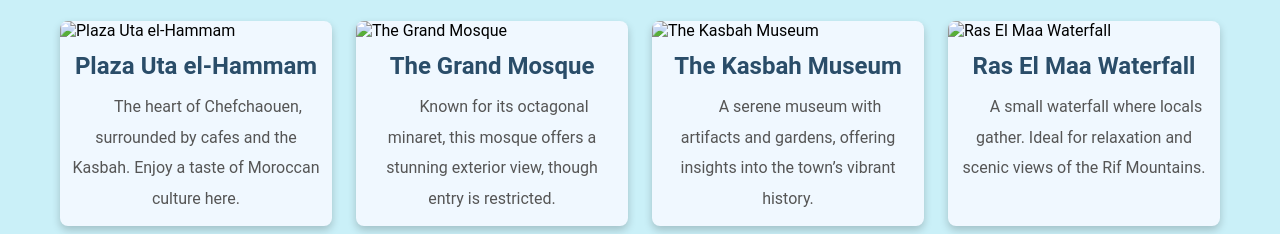
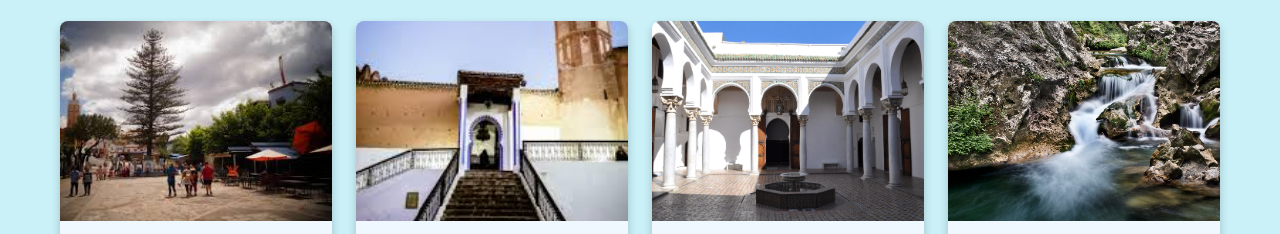
Before and after one commit to aszteroid/L0124089_AzZahraSamPutri_LearningLabs, a plain HTML site: page City.html in a window 1280 px wide. Shown: the part 514-748 px from the top of the page. Drawn offline with Linux system fonts and the light colour scheme; the site is published under a folder, as on GitHub Pages, so addresses that start at the root find nothing.

Commit message:
Update City.html

```diff
--- a/City.html
+++ b/City.html
@@ -9,7 +9,6 @@
 </head>
 
 <body bgcolor="caf0f8">
-    <!--Header-->
     <header>
         <div class="main-container">
             <div class="nav">
@@ -27,7 +26,6 @@
         </div>
     </header>
 
-    <!-- Main Content for City -->
     <section id="city">
         <div class="city main-container">
             <h1 class="section-title city-title">Strolling Around Chefchaouen</h1>
@@ -51,7 +49,7 @@
 
             <div class="places-grid">
                 <div class="place-card">
-                    <img src="/images/plaza.jpeg" alt="Plaza Uta el-Hammam" class="place-image">
+                    <img src="./images/plaza.jpeg" alt="Plaza Uta el-Hammam" class="place-image">
                     <h2>Plaza Uta el-Hammam</h2>
                     <p>
                         The heart of Chefchaouen, surrounded by cafes and the Kasbah. Enjoy a taste of Moroccan culture here.
@@ -59,7 +57,7 @@
                 </div>
 
                 <div class="place-card">
-                    <img src="/images/mosque.jpeg" alt="The Grand Mosque" class="place-image">
+                    <img src="./images/mosque.jpeg" alt="The Grand Mosque" class="place-image">
                     <h2>The Grand Mosque</h2>
                     <p>
                         Known for its octagonal minaret, this mosque offers a stunning exterior view, though entry is restricted.
@@ -67,7 +65,7 @@
                 </div>
 
                 <div class="place-card">
-                    <img src="/images/kasbah.jpg" alt="The Kasbah Museum" class="place-image">
+                    <img src="./images/kasbah.jpg" alt="The Kasbah Museum" class="place-image">
                     <h2>The Kasbah Museum</h2>
                     <p>
                         A serene museum with artifacts and gardens, offering insights into the town’s vibrant history.
@@ -75,7 +73,7 @@
                 </div>
 
                 <div class="place-card">
-                    <img src="/images/waterfall.jpg" alt="Ras El Maa Waterfall" class="place-image">
+                    <img src="./images/waterfall.jpg" alt="Ras El Maa Waterfall" class="place-image">
                     <h2>Ras El Maa Waterfall</h2>
                     <p>
                         A small waterfall where locals gather. Ideal for relaxation and scenic views of the Rif Mountains.
```
